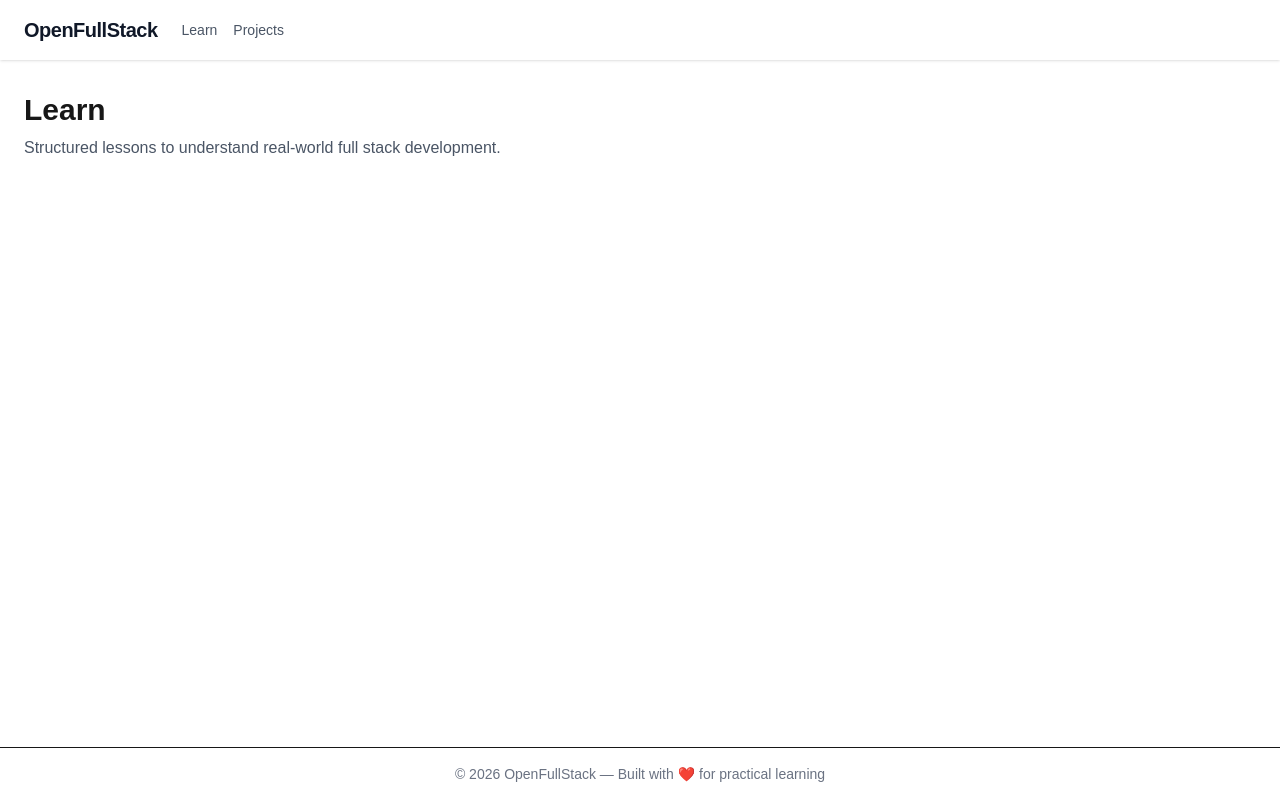
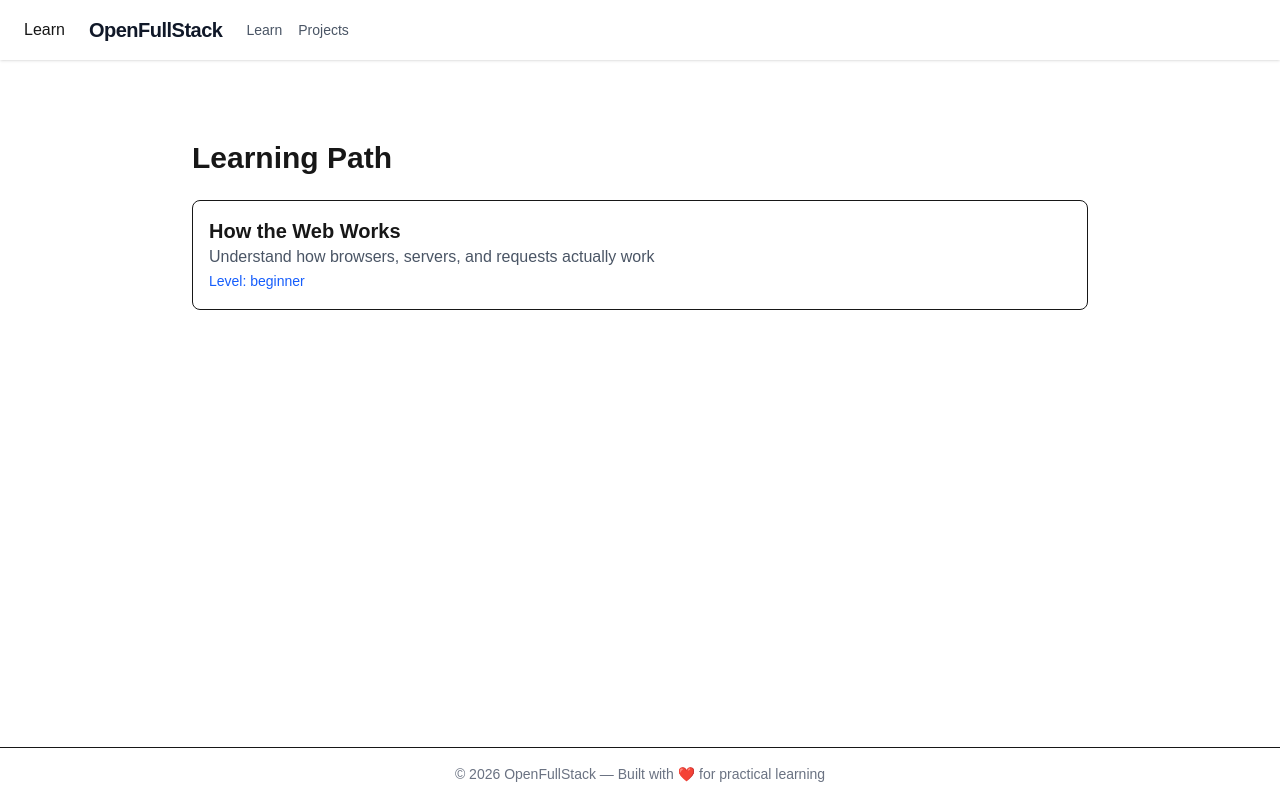
Before and after one commit to Radhika-Babar/openfullstack, a Next.js app: page /learn in a window 1280 px wide. Built offline with nearby package versions, Linux system fonts and the light colour scheme.

Commit message:
learning flow and navigation

```diff
--- a/src/app/layout.tsx
+++ b/src/app/layout.tsx
@@ -19,6 +19,7 @@ export default function RootLayout({
         {/* Header / Navbar */}
         <header className="bg-white shadow-sm">
           <nav className="container mx-auto px-6 py-4 flex items-center gap-6">
+            <Link href="/learn">Learn</Link>
             <Link
               href="/"
               className="text-xl font-bold tracking-tight text-gray-900"
--- a/src/app/learn/page.tsx
+++ b/src/app/learn/page.tsx
@@ -1,10 +1,31 @@
+import Link from "next/link";
+import { lessons } from "@/lib/lessons";
+
 export default function LearnPage() {
   return (
-    <>
-      <h1 className="text-3xl font-bold">Learn</h1>
-      <p className="mt-2 text-gray-600">
-        Structured lessons to understand real-world full stack development.
-      </p>
-    </>
+    <div className="max-w-4xl mx-auto py-12">
+      <h1 className="text-3xl font-bold mb-6">Learning Path</h1>
+
+      <ul className="space-y-4">
+        {lessons.map((lesson) => (
+          <li
+            key={lesson.slug}
+            className="border rounded-lg p-4 hover:bg-gray-50 transition"
+          >
+            <Link href={`/learn/${lesson.slug}`}>
+              <h2 className="text-xl font-semibold">
+                {lesson.title}
+              </h2>
+              <p className="text-gray-600">
+                {lesson.description}
+              </p>
+              <span className="text-sm text-blue-600">
+                Level: {lesson.level}
+              </span>
+            </Link>
+          </li>
+        ))}
+      </ul>
+    </div>
   );
 }
--- /dev/null
+++ b/src/lib/lessons.ts
@@ -0,0 +1,15 @@
+export type Lesson = {
+  slug: string;
+  title: string;
+  description: string;
+  level: "beginner" | "intermediate" | "advanced";
+};
+
+export const lessons: Lesson[] = [
+  {
+    slug: "web-basics",
+    title: "How the Web Works",
+    description: "Understand how browsers, servers, and requests actually work",
+    level: "beginner",
+  },
+];
```
